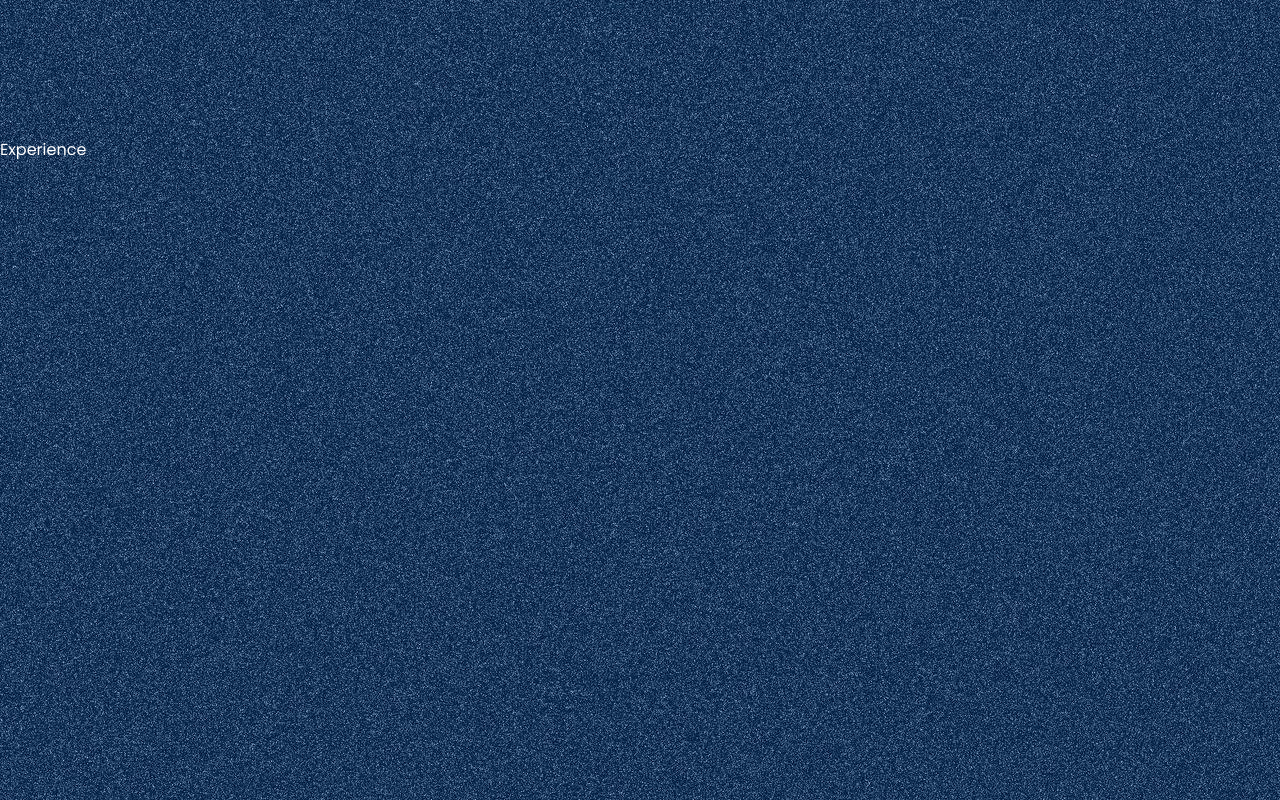
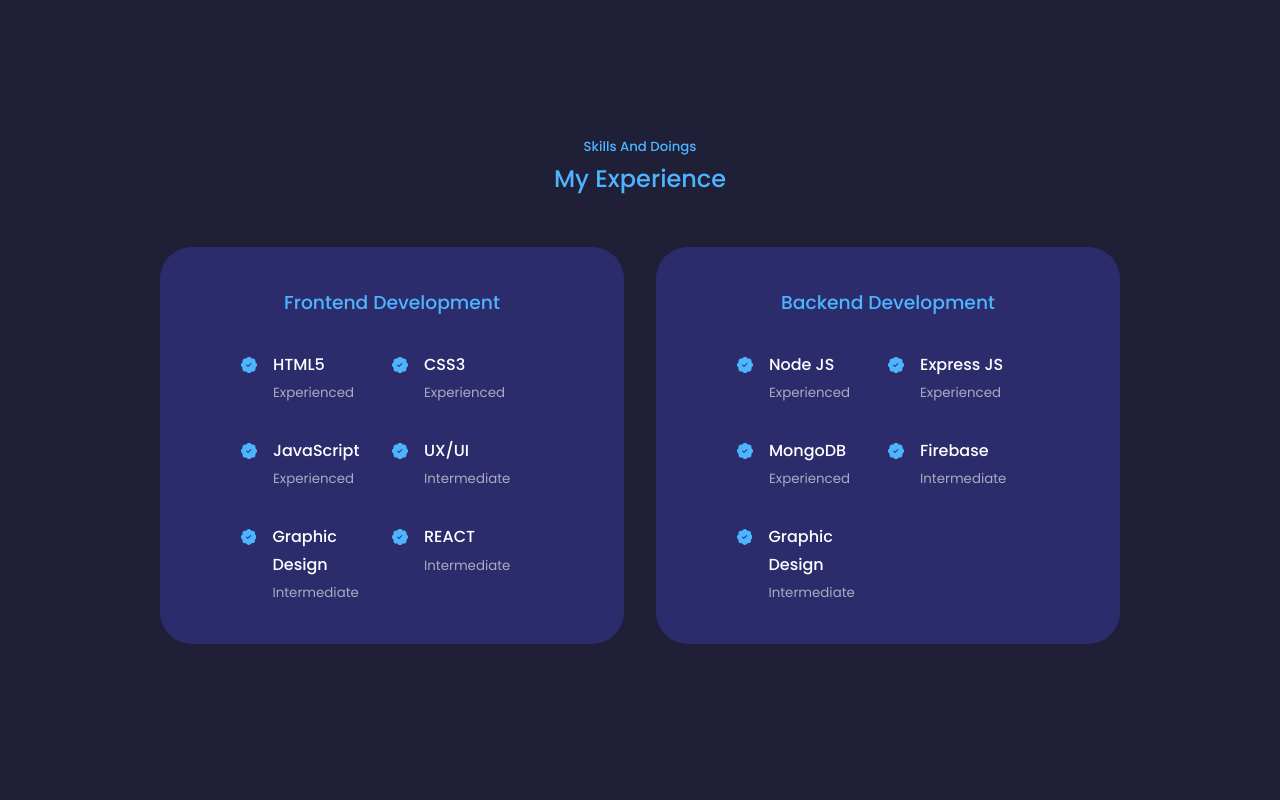
Before and after one commit to Solumba/my-portofolio, a React (Create React App) app: page / in a window 1280 px wide. Shown: the part 1720-2520 px from the top of the page. Built offline with nearby package versions, Linux system fonts and the light colour scheme.

Commit message:
Rounding up styles for the experience section

```diff
--- a/src/components/IconExports.js
+++ b/src/components/IconExports.js
@@ -7,3 +7,4 @@
 export {RiUserSmileLine} from 'react-icons/ri';
 export {BsFolderPlus} from 'react-icons/bs';
 export {MdMessage} from 'react-icons/md';
+export {BsPatchCheckFill} from 'react-icons/bs';
--- a/src/components/experience/Experience.jsx
+++ b/src/components/experience/Experience.jsx
@@ -1,9 +1,104 @@
-import React from 'react'
-import './experience.css'
+import React from 'react';
+import './experience.css';
+import {BsPatchCheckFill} from '../IconExports';
 const Experience = () => {
   return (
-    <section id='experience'>Experience</section>
+    <section id='experience'>
+      <h5>Skills And Doings</h5>
+      <h2>My Experience</h2>
+
+      <div className="container experience__container">
+        <div className="experience__frontend">
+          <h3>Frontend Development</h3>
+          <div className="experience__content">
+            <article className="experience__details">
+              <BsPatchCheckFill className = "experience__details-icon"/>
+              <div>
+                <h4>HTML5</h4>
+                <small className="text-light">Experienced</small>
+              </div>
+            </article>
+            <article className="experience__details">
+              <BsPatchCheckFill className = "experience__details-icon"/>
+              <div>
+                <h4>CSS3</h4>
+                <small className="text-light">Experienced</small>
+              </div>
+            </article>
+            <article className="experience__details">
+              <BsPatchCheckFill className = "experience__details-icon"/>
+              <div>
+                <h4>JavaScript</h4>
+                <small className="text-light">Experienced</small>
+              </div>
+            </article>
+            <article className="experience__details">
+              <BsPatchCheckFill className = "experience__details-icon"/>
+              <div>
+                <h4>UX/UI</h4>
+                <small className="text-light">Intermediate</small>
+              </div>
+            </article>
+            <article className="experience__details">
+              <BsPatchCheckFill className = "experience__details-icon"/>
+              <div>
+                <h4>Graphic Design</h4>
+                <small className="text-light">Intermediate</small>
+              </div>
+            </article>
+            <article className="experience__details">
+              <BsPatchCheckFill className = "experience__details-icon"/>
+              <div>
+                <h4>REACT</h4>
+                <small className="text-light">Intermediate</small>
+              </div>
+            </article>
+          </div>
+        </div>
+
+        <div className="experience__backend">
+          <h3>Backend Development</h3>
+          <div className="experience__content">
+          <article className="experience__details">
+              <BsPatchCheckFill className = "experience__details-icon"/>
+              <div>
+                <h4>Node JS</h4>
+                <small className="text-light">Experienced</small>
+              </div>
+            </article>
+            <article className="experience__details">
+              <BsPatchCheckFill className = "experience__details-icon"/>
+              <div>
+                <h4>Express JS</h4>
+                <small className="text-light">Experienced</small>
+              </div>
+            </article>
+            <article className="experience__details">
+              <BsPatchCheckFill className = "experience__details-icon"/>
+              <div>
+                <h4>MongoDB</h4>
+                <small className="text-light">Experienced</small>
+              </div>
+            </article>
+            <article className="experience__details">
+              <BsPatchCheckFill className = "experience__details-icon"/>
+              <div>
+                <h4>Firebase</h4>
+                <small className="text-light">Intermediate</small>
+              </div>
+            </article>
+            <article className="experience__details">
+              <BsPatchCheckFill className = "experience__details-icon"/>
+              <div>
+                <h4>Graphic Design</h4>
+                <small className="text-light">Intermediate</small>
+              </div>
+            </article>
+          </div>
+        </div>
+      </div>
+    </section>
   )
 }
 
-export default Experience
+export default Experience;
--- a/src/components/experience/experience.css
+++ b/src/components/experience/experience.css
@@ -0,0 +1,42 @@
+.experience__container {
+    display: grid;
+    grid-template-columns: 1fr 1fr;
+    gap: 2rem;
+}
+
+.experience__container > div {
+    background: var(--color-bg-variant);
+    padding: 2.4rem 5rem;
+    cursor: default;
+    border: 1px solid transparent;
+    transition: var(--transition);
+    border-radius: 2rem;
+}
+
+.experience__container > div:hover {
+    background: transparent;
+    border-color: var(--color-primary-variant);
+    cursor: default;
+}
+
+.experience__container > div h3 {
+    text-align: center;
+    margin-bottom: 2rem;
+    color: var(--color-primary);
+}
+
+.experience__content {
+    display: grid;
+    grid-template-columns: 1fr 1fr;
+    row-gap: 2rem;
+}
+
+.experience__details {
+    display: flex;
+    gap: 1rem;
+}
+
+.experience__details-icon {
+    margin-top: 6px;
+    color: var(--color-primary);
+}
--- a/src/components/header/Header.jsx
+++ b/src/components/header/Header.jsx
@@ -1,7 +1,7 @@
 import React from 'react'
 import './header.css'
 import CTA from './CTA'
-import ME from '../../assets/me_2.png';
+import ME from '../../assets/cover.png';
 import {BsArrowDownSquareFill} from 'react-icons/bs';
 import HeaderSocialLinks from './HeaderSocialLinks';
 
--- a/src/components/header/header.css
+++ b/src/components/header/header.css
@@ -47,11 +47,14 @@
     position: absolute;
     /*perfectly center an item according to its designated withd*/
     left: calc(50% - 11rem);
-    margin-top: 4rem;
+
+    /*formerly margin-top 4rem */
+    margin-top: 3rem;
     border-radius: 12rem 12rem 0 0;
     overflow: hidden;
     padding: 5rem 1.5rem 1.5rem 1.5rem;
 }
+
 
 .scroll__down {
     position: absolute;
--- a/src/style.css
+++ b/src/style.css
@@ -43,7 +43,7 @@
     background: var(--color-bg);
     color: var(--color-white);
     line-height: 1.7;
-    background-image: url('../src/assets/background_2.jpg');
+    /* background-image: url('../src/assets/background_2.jpg'); */
 }
 
 .container {
```
Also changed, not shown: 1 other file (tests, documents, lock files or other folders).
